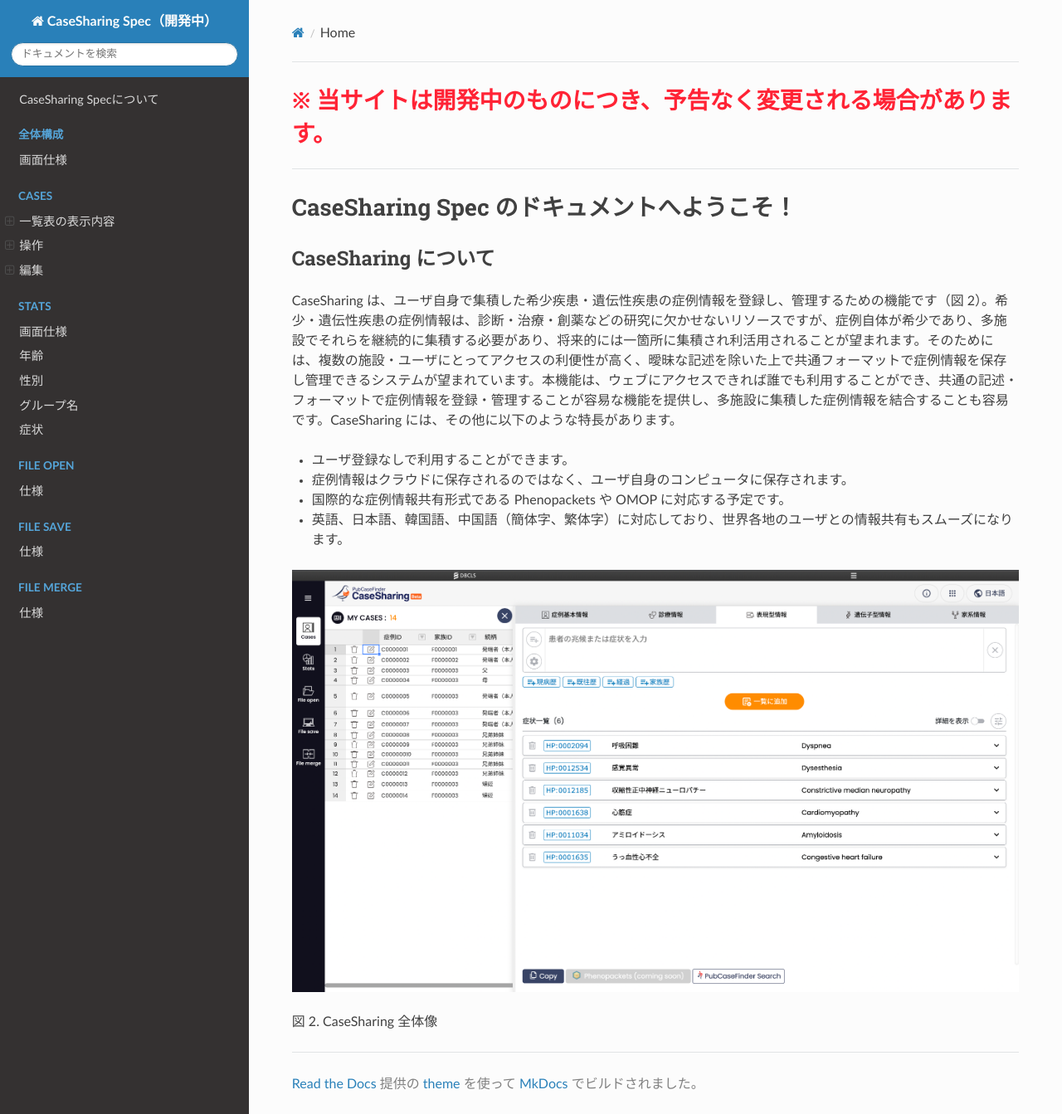
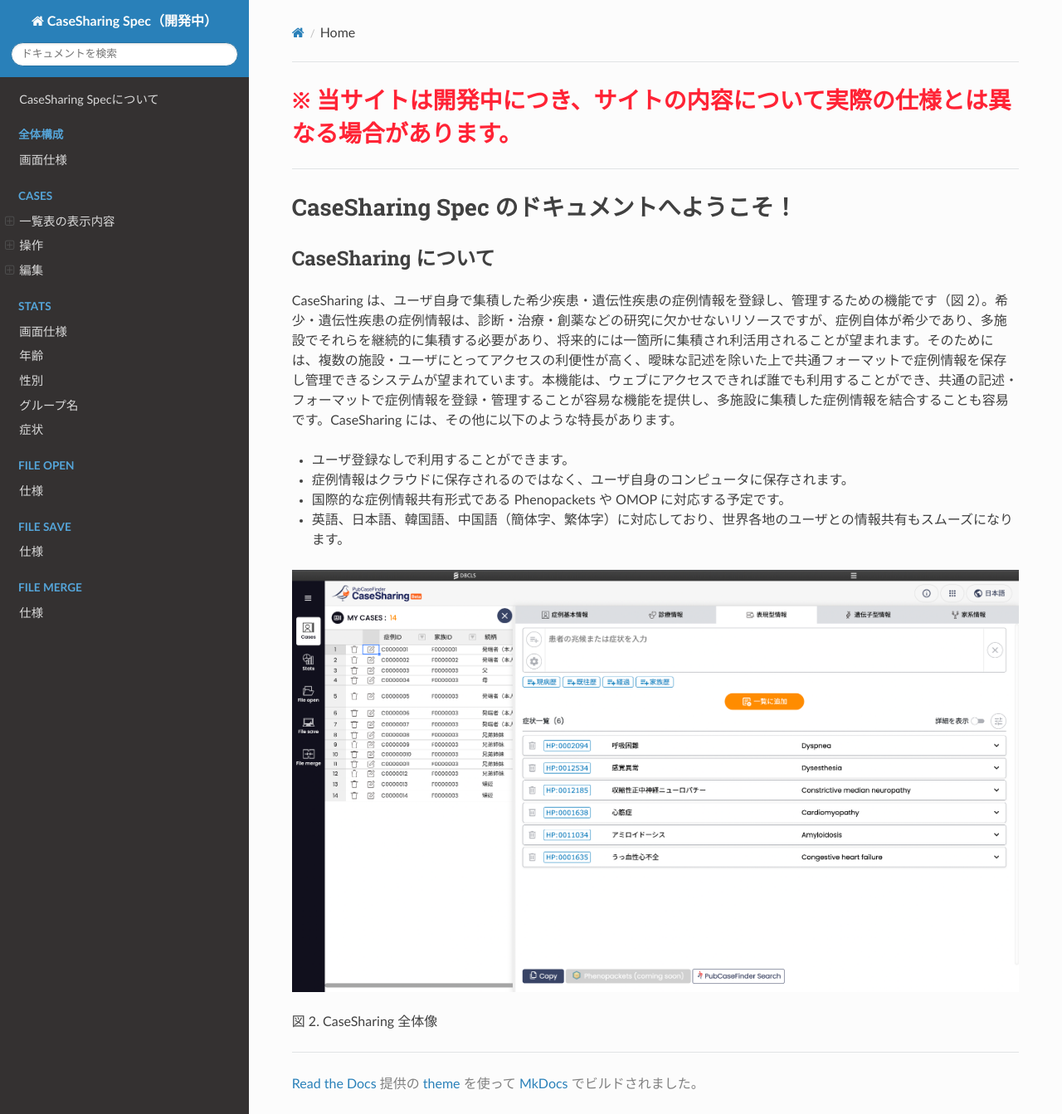
Before and after one commit to PubCaseFinder/pubcasefinder_spec, an MkDocs documentation site: the page built from docs/index.md, in a window 1280 px wide and 1343 px high. Shown: the whole window at 83% size. Built offline with MkDocs 1.6.1, drawn with Linux system fonts in a browser that asks for light colours; nearby versions of some CDN libraries.

Commit message:
開発中文言変更

```diff
--- a/docs/index.md
+++ b/docs/index.md
@@ -1,4 +1,4 @@
-<h1 style="color: #ff2335;">※ 当サイトは開発中のものにつき、予告なく変更される場合があります。</h1>
+<h1 style="color: #ff2335;">※ 当サイトは開発中につき、サイトの内容について実際の仕様とは異なる場合があります。</h1>
 
 ---
 
```
